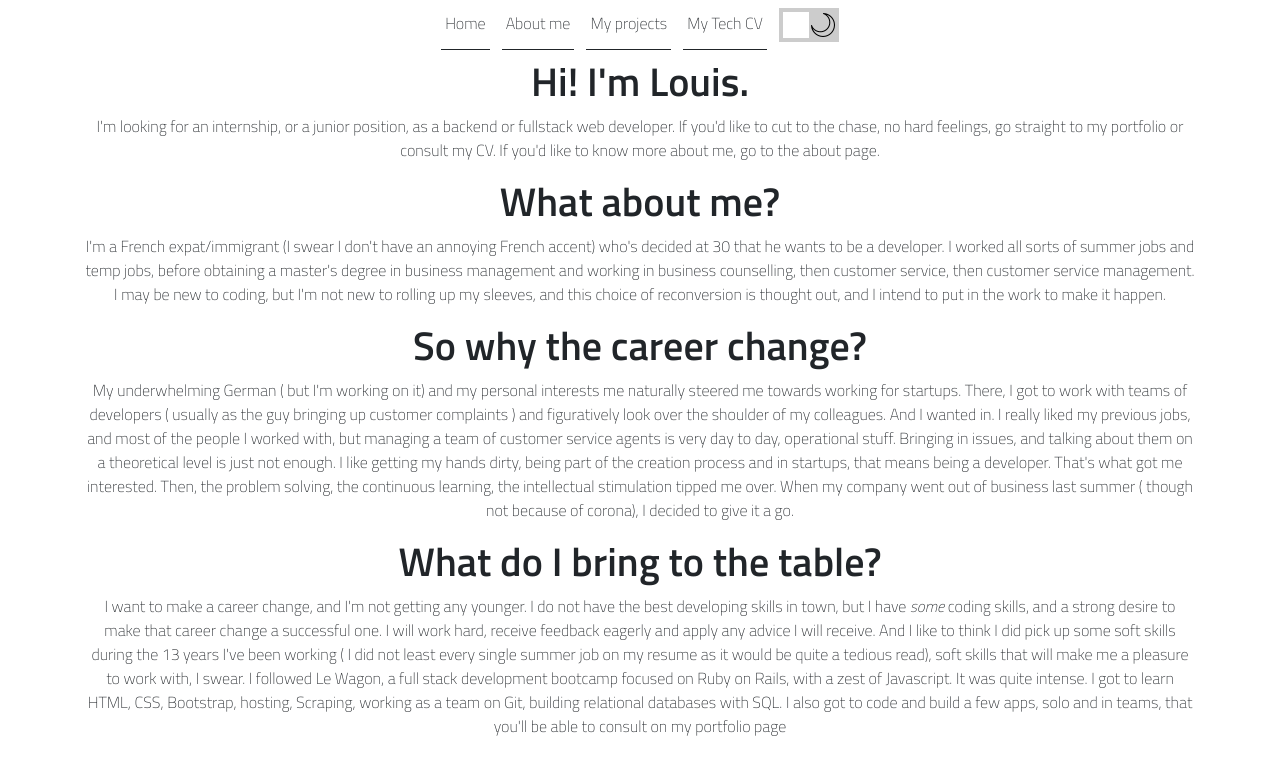
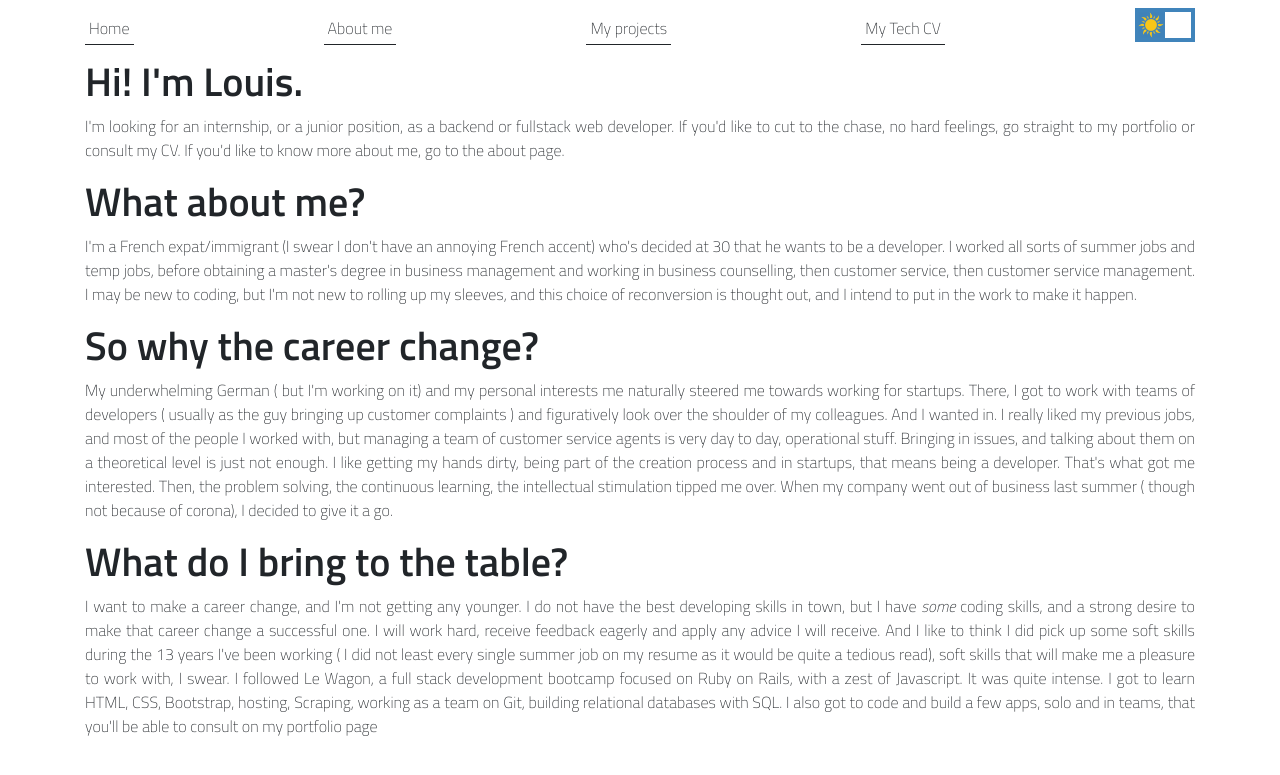
Before and after one commit to louisaude/portfoliolouis, a Jekyll site: the page built from index.html, in a window 1280 px wide. Shown: the top 775 px of the page. Built offline with Jekyll 4.4.1, drawn with Linux system fonts in a browser that asks for light colours; some web fonts are replaced.

Commit message:
dark mode fixes

```diff
--- a/_includes/navbar.html
+++ b/_includes/navbar.html
@@ -1,12 +1,14 @@
 
 <nav class="navbar navbar-expand-lg">
-    <div class="navbar-nav">
+    <div id="barrenav" class="container">
       {% for item in site.data.navbar %}
       <a class="button-navbar" href="{{item.link}}">{{item.name}}</a>
       {% endfor %}
-      <label class="switch">
-        <input type="checkbox" id="dmcheckbox" onclick="myFunction()">
-        <span class="slider"></span>
-      </label>
+      <div class="dmbutton">
+        <label class="switch">
+          <input type="checkbox" id="dmcheckbox" onclick="myFunction()">
+          <span class="slider"></span>
+        </label>
+      </div>
     </div>
 </nav>
--- a/_layouts/page.html
+++ b/_layouts/page.html
@@ -6,10 +6,15 @@ layout: meta
   {{ content }}
   <script>
     (function () {
-      console.log(sessionStorage.getItem('darkmode'))
       if (window.matchMedia && window.matchMedia('(prefers-color-scheme: dark)').matches && sessionStorage.getItem('darkmode') === null ) {
       document.body.classList.add("dark-mode");
       document.getElementById("dmcheckbox").checked = false;
+      sessionStorage.setItem('darkmode','true')
+      }
+      else if (window.matchMedia && window.matchMedia('(prefers-color-scheme: light)').matches && sessionStorage.getItem('darkmode') === null ) {
+      document.body.classList.remove("dark-mode");
+      document.getElementById("dmcheckbox").checked = true;
+      sessionStorage.setItem('darkmode','falseç')
       }
       else if (sessionStorage.getItem('darkmode') === 'true'){
       document.body.classList.add("dark-mode");
--- a/assets/css/body.scss
+++ b/assets/css/body.scss
@@ -9,9 +9,16 @@ font-family: 'Titillium Web', sans-serif;
   font-weight: 200;
   text-align: justify;
   text-justify: inter-word;
-  text-align: center;
+  text-align: start;
   h1{
     font-weight: 600;
+  }
+  p{
+  text-align: justify;
+  }
+  a{
+  text-align: start;
+  justify-content: start;
   }
 }
 .dark-mode {
--- a/assets/css/darkmodebutton.scss
+++ b/assets/css/darkmodebutton.scss
@@ -19,7 +19,7 @@
   left: 0;
   right: 0;
   bottom: 0;
-  background-color: #ccc;
+  background-color: rgb(52, 52, 58);
   -webkit-transition: .4s;
   transition: .4s;
   background-image: url("../moon.png");
@@ -39,7 +39,7 @@
 }
 
 input:checked + .slider {
-  background-color: #2196F3;
+  background-color: #4084bb;
   background-image: url("../sun.png");
   background-repeat: no-repeat;
   background-position: left 8% bottom 50%;
--- /dev/null
+++ b/assets/css/navbar.scss
@@ -0,0 +1,11 @@
+.dmbutton{
+position: absolute;
+right: 0;
+}
+.container {
+  justify-content: flex-start;
+}
+
+#barrenav {
+  justify-content: flex-start;
+}
```
Also changed, not shown: other parts of _layouts/page.html (+5 -4 lines), assets/moon.png.
